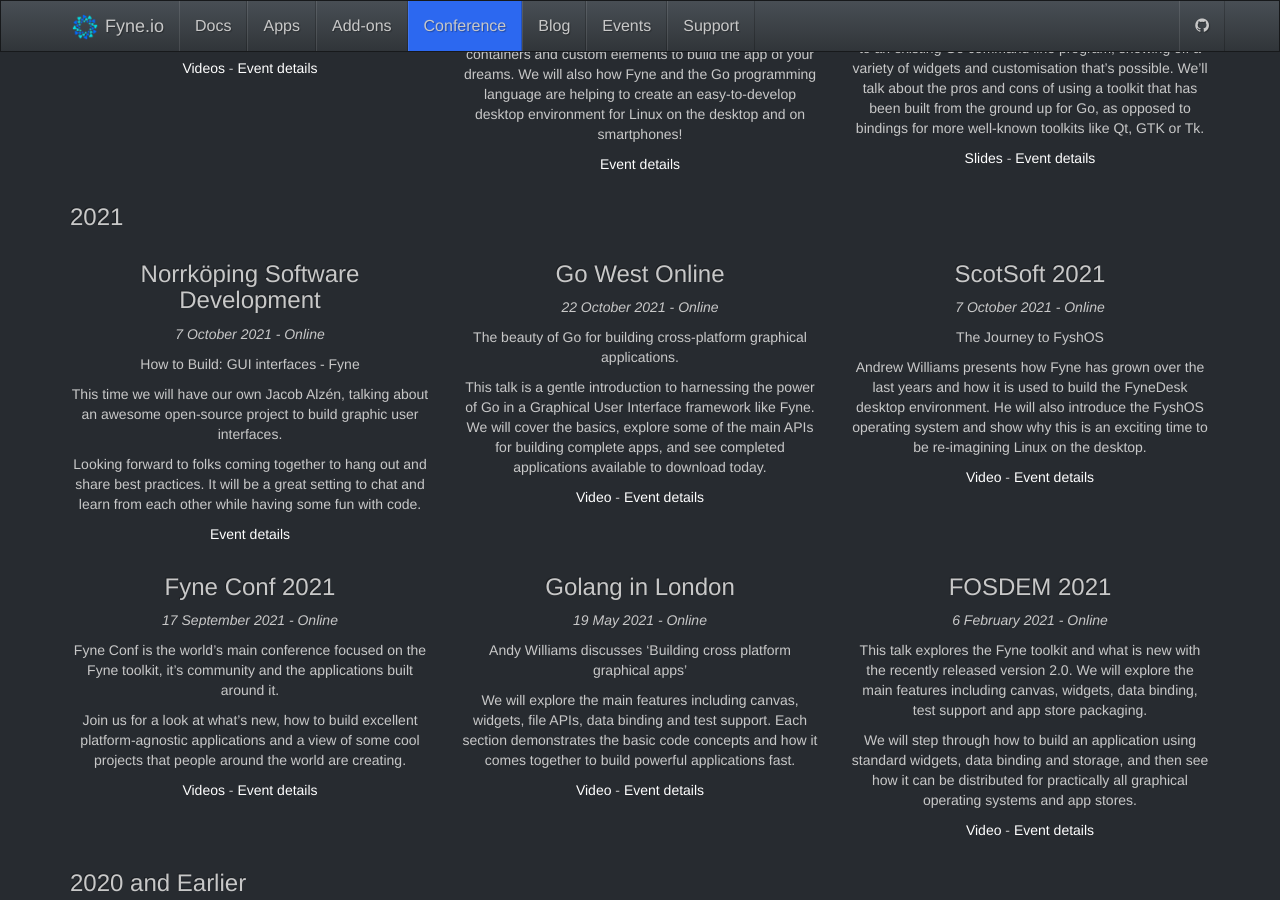
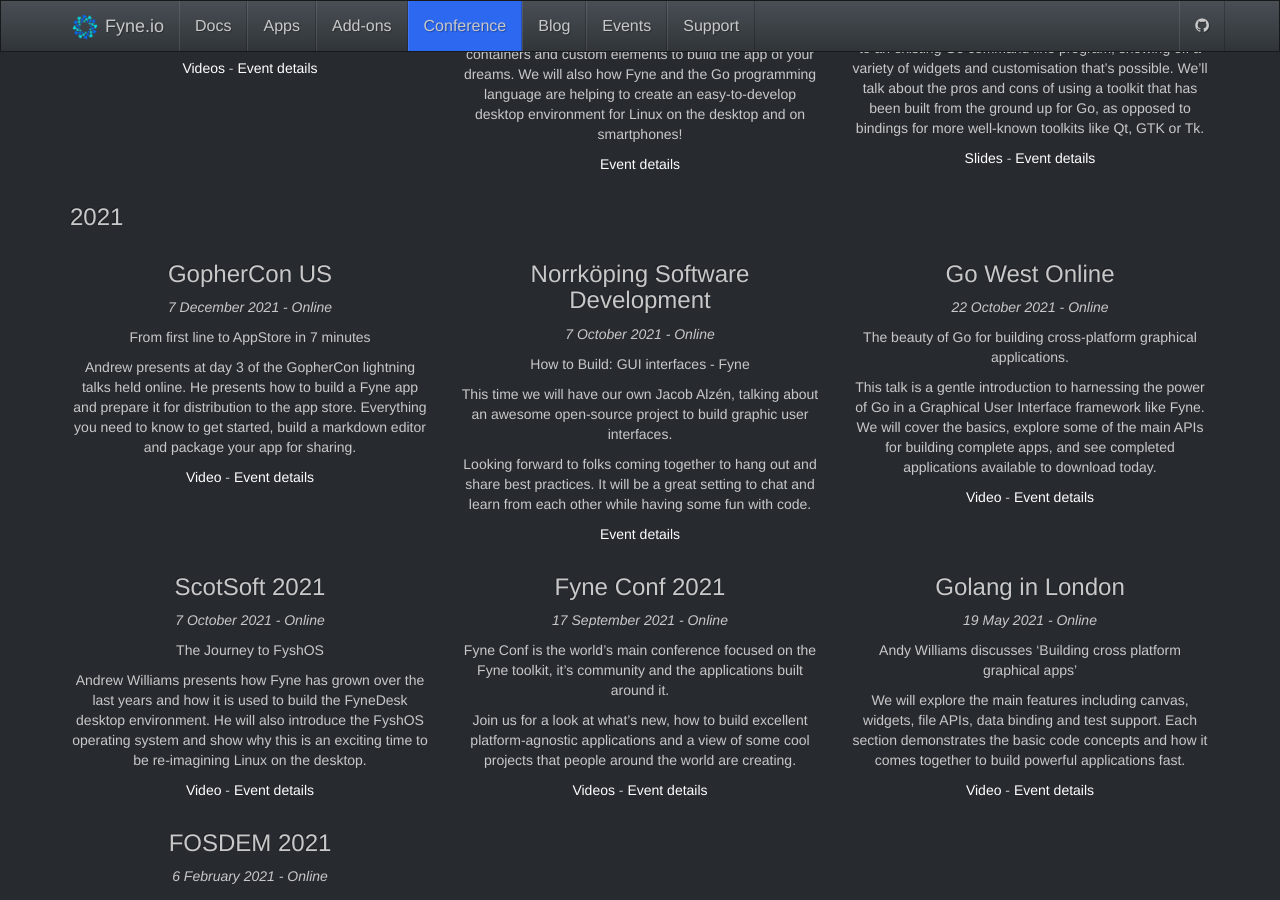
Before and after one commit to fyne-io/fyne-io.github.io, a Jekyll site: the page built from events/index.md, in a window 1280 px wide and 900 px high, scrolled down 3272 px. Built offline with Jekyll 4.4.1, drawn with Linux system fonts in a browser that asks for light colours.

Commit message:
Add the missing GopherCon lightning talk from 2021

```diff
--- a/events/index.md
+++ b/events/index.md
@@ -429,6 +429,20 @@
 <div class="row">
 
 <div class="col-lg-4 text-center" markdown="1">
+### GopherCon US
+
+*7 December 2021 - Online*
+
+From first line to AppStore in 7 minutes
+
+Andrew presents at day 3 of the GopherCon lightning talks held online.
+He presents how to build a Fyne app and prepare it for distribution to the app store.
+Everything you need to know to get started, build a markdown editor and package your app for sharing.
+
+[Video](https://www.youtube.com/watch?v=ZBLOnh87Eb4) - [Event details](https://www.gophercon.com/)
+</div>
+
+<div class="col-lg-4 text-center" markdown="1">
 ### Norrköping Software Development
 
 *7 October 2021 - Online*
@@ -454,6 +468,12 @@
 [Video](https://www.youtube.com/watch?v=VESXrgCW50g) - [Event details](https://www.gowestconf.com/)
 </div>
 
+</div>
+</div>
+
+<div class="container">
+<div class="row">
+
 <div class="col-lg-4 text-center" markdown="1">
 ### ScotSoft 2021
 
@@ -466,12 +486,6 @@
 
 [Video](https://www.youtube.com/watch?v=PM5eoUbAX74) - [Event details](https://scotsoft.scot)
 </div>
-
-</div>
-</div>
-
-<div class="container">
-<div class="row">
 
 <div class="col-lg-4 text-center" markdown="1">
 ### Fyne Conf 2021
@@ -499,6 +513,13 @@
 [Event details](https://www.meetup.com/Golang-London/events/277980998/)
 </div>
 
+</div>
+</div>
+
+<div class="container">
+<div class="row">
+
+
 <div class="col-lg-4 text-center" markdown="1">
 ### FOSDEM 2021
 
@@ -511,12 +532,6 @@
 [Video](https://youtu.be/u59FDlJ-Ss0) -
 [Event details](https://fosdem.org/2021/schedule/event/goguifyne/)
 </div>
-
-</div>
-</div>
-
-<div class="container">
-<div class="row">
 
 <div class="col-lg-12">
 <h3>2020 and Earlier</h3>
```
